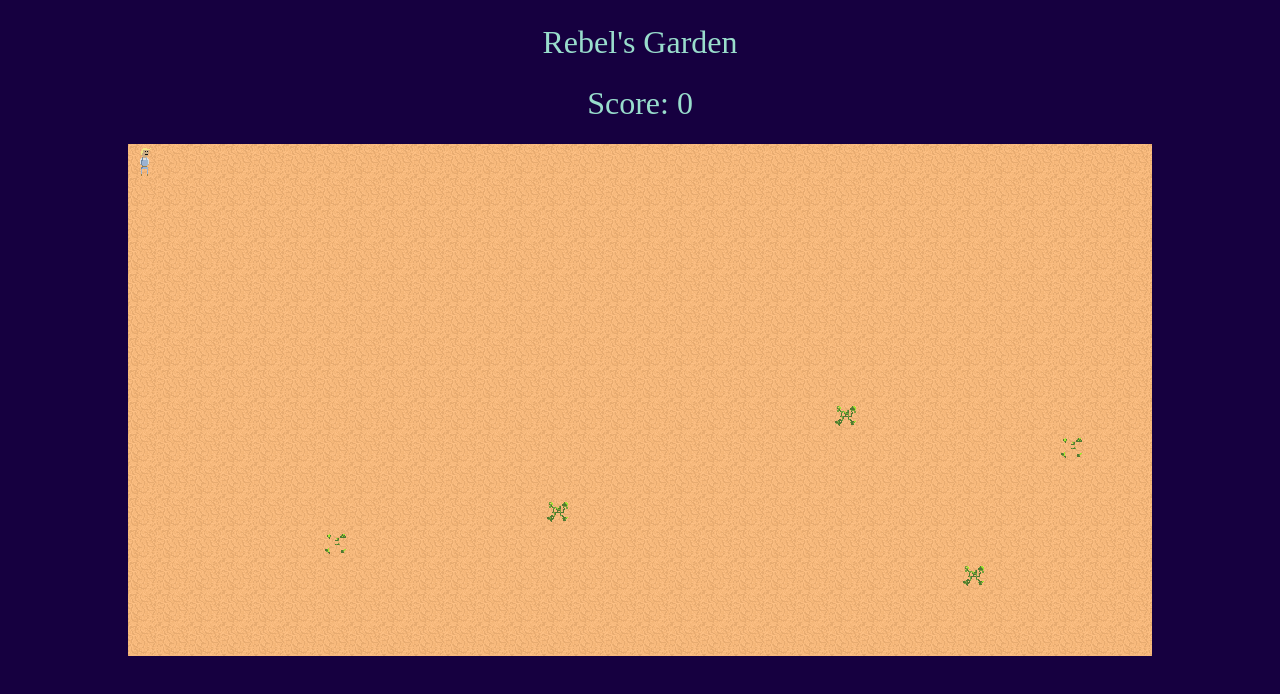
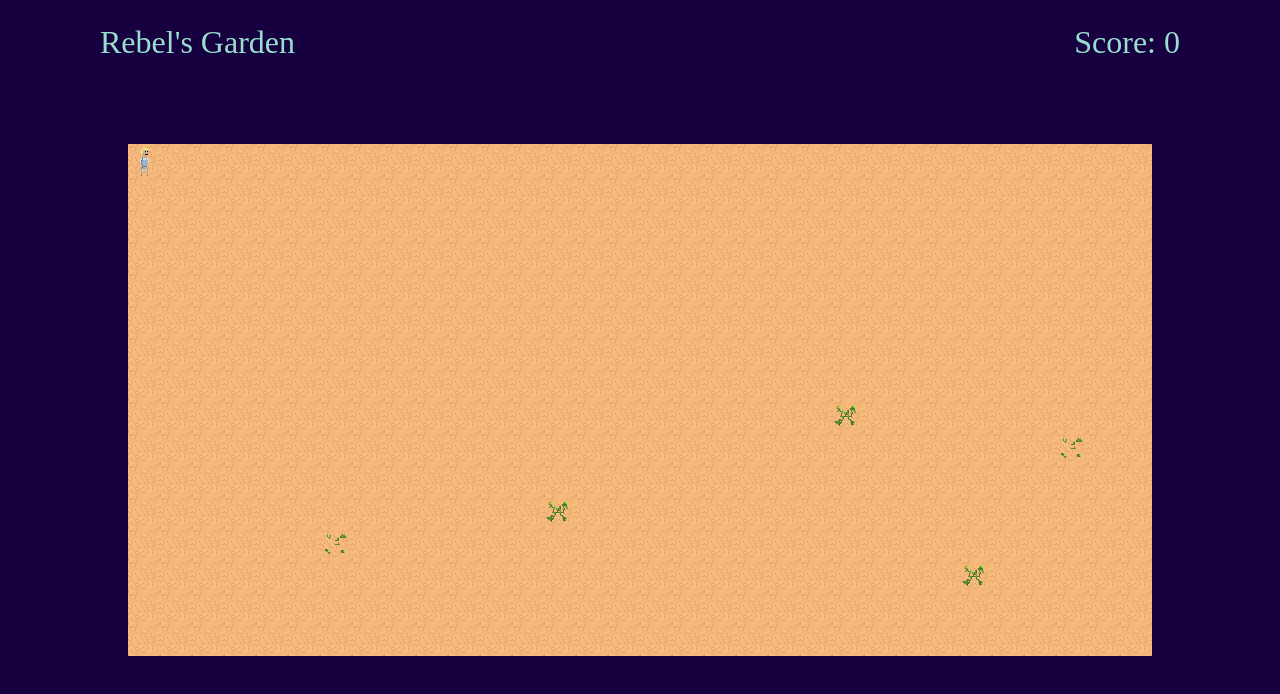
Before and after one commit to CapriciousRebel/GardeningGame, a plain HTML site: page index.html in a window 1280 px wide. Drawn offline with Linux system fonts and the light colour scheme.

Commit message:
Refactor: Fix the Top section

```diff
--- a/index.html
+++ b/index.html
@@ -20,10 +20,12 @@
 		<img id='plant_dead' src='./assets/plant_dead.png' alt='plant_dead' />
 	</div>
 	<div class="game">
-		<div class='title'>
-			Rebel's Garden
+		<div class="top">
+			<div class='title'>
+				Rebel's Garden
+			</div>
+			<div class="score" id="score"></div>
 		</div>
-		<div class="score" id="score"></div>
 		<canvas class="myCanvas" id="myCanvas" width="1024" height="512"></canvas>
 	</div>
 	<script src='./game.js'></script>
--- a/styles.css
+++ b/styles.css
@@ -12,13 +12,28 @@
   position: relative;
 }
 
-.title, #score {
+.top {
+  display: flex;
+  width: 100vw;
+  justify-content: space-between;
+}
+
+.title {
   color: #99ddcc;
   display: flex;
   justify-content: center;
   align-items: center;
   padding-top: 24px;
+  padding-left: 100px;
   font-size: 32px;
+  text-align: center;
+}
+
+.score {
+  color: #99ddcc;
+  padding-top: 24px;
+  font-size: 32px;
+  padding-right: 100px;
   text-align: center;
 }
 
```
